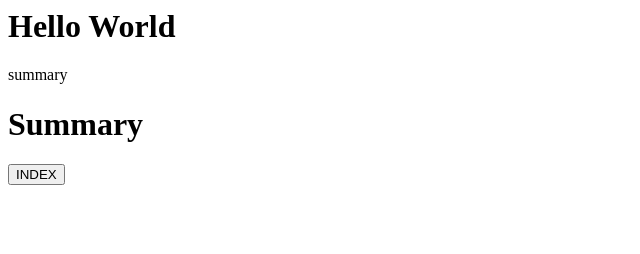
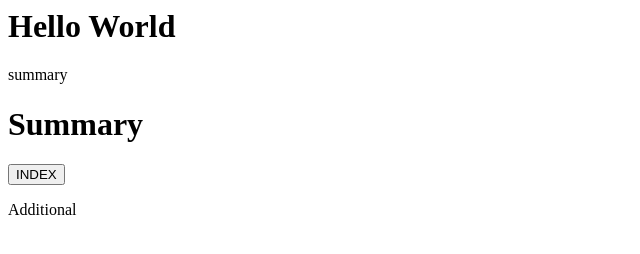
Before and after one commit to re-gu/PROJECT-1, a plain HTML site: page index.html in a window 1280 px wide. Shown: the full height of the page, 0-640 px from the left. Drawn offline with Linux system fonts and the light colour scheme.

Commit message:
index updated

```diff
--- a/index.html
+++ b/index.html
@@ -2,3 +2,4 @@
 <p>summary</p>
 <h1>Summary</h1>
 <button>INDEX</button>
+<p>Additional</p>
```
